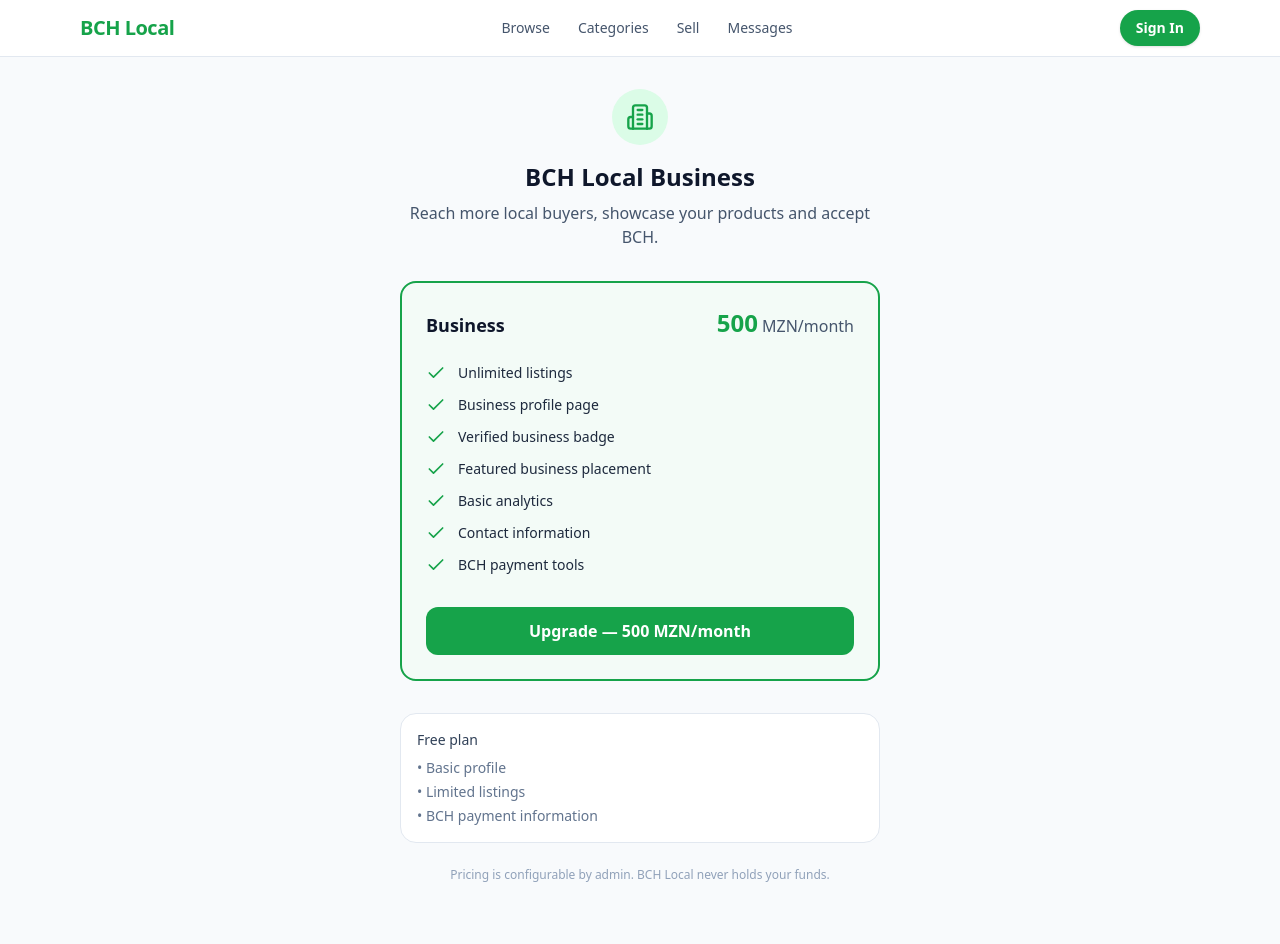
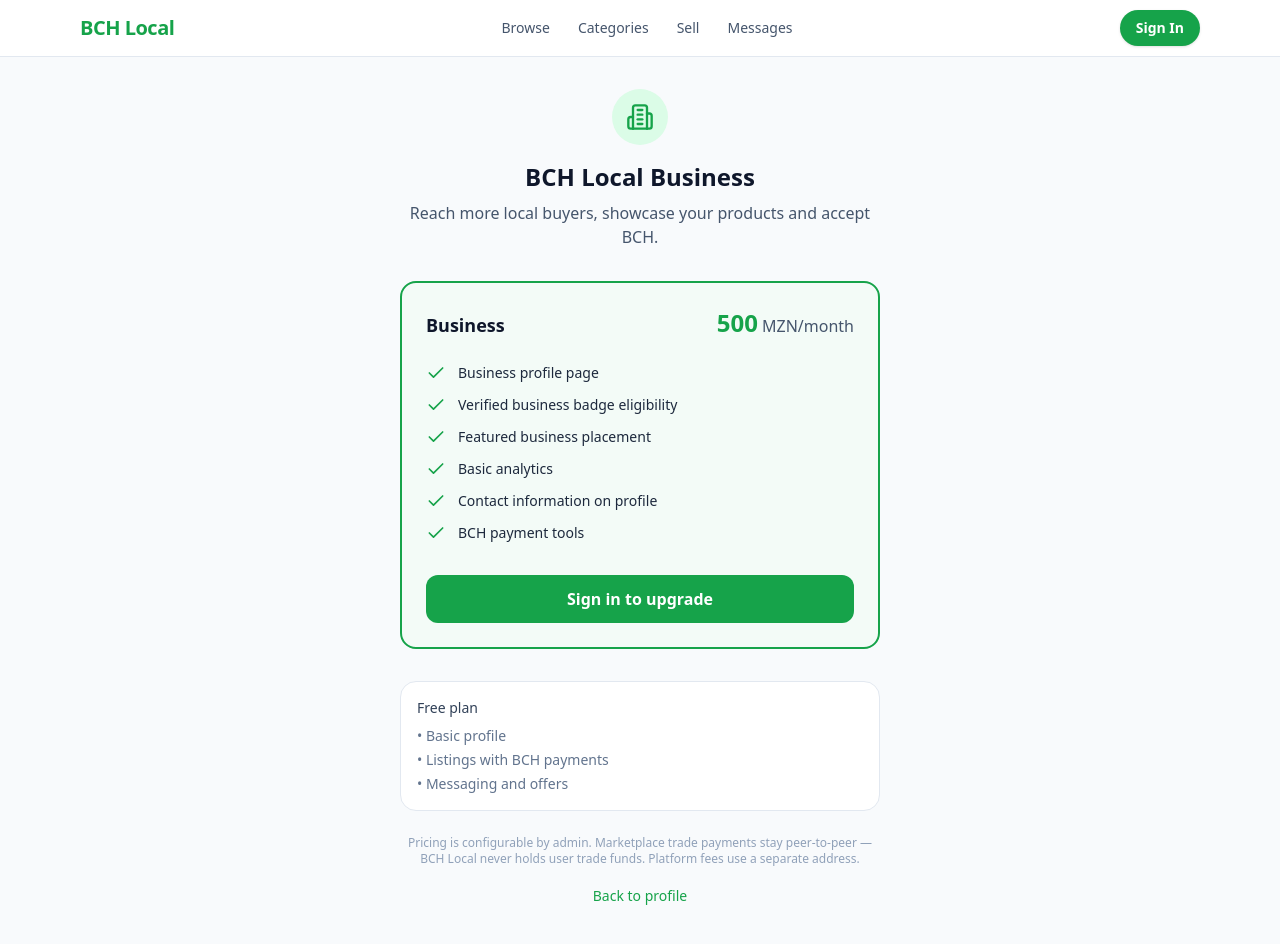
Before and after one commit to alberdioni8406/bchlocal, a Next.js app: page /business in a window 1280 px wide. Shown: the top 944 px of the page. Before the commit the page ends 915 px from the top, so only its background shows below. Built offline with nearby package versions, Linux system fonts and the light colour scheme; no server answers.

Commit message:
Refactor BusinessPage component for better state handling

```diff
--- a/src/app/business/page.tsx
+++ b/src/app/business/page.tsx
@@ -1,38 +1,111 @@
+"use client";
+
+import { useEffect, useState } from "react";
+import { useSession } from "next-auth/react";
 import Link from "next/link";
-import { Building2, Check, Star } from "lucide-react";
+import { useRouter } from "next/navigation";
+import { Building2, Check, Loader2 } from "lucide-react";
 
 export default function BusinessPage() {
+  const { status } = useSession();
+  const router = useRouter();
+  const [priceMzn, setPriceMzn] = useState(500);
+  const [priceBch, setPriceBch] = useState<number | null>(null);
+  const [active, setActive] = useState(false);
+  const [busy, setBusy] = useState(false);
+  const [message, setMessage] = useState("");
+  const [error, setError] = useState("");
+
+  useEffect(() => {
+    if (status !== "authenticated") return;
+    fetch("/api/revenue/business")
+      .then((r) => r.json())
+      .then((d) => {
+        if (d.priceMzn) setPriceMzn(d.priceMzn);
+        if (d.priceBch != null) setPriceBch(d.priceBch);
+        setActive(Boolean(d.active));
+      })
+      .catch(() => {});
+  }, [status]);
+
+  async function upgrade() {
+    setError("");
+    setMessage("");
+    if (status !== "authenticated") {
+      router.push("/auth/signin?callbackUrl=/business");
+      return;
+    }
+    setBusy(true);
+    try {
+      const res = await fetch("/api/revenue/business", { method: "POST" });
+      const data = await res.json();
+      if (!res.ok) {
+        setError(data.error || "Unable to upgrade");
+        return;
+      }
+      if (data.isDemo || data.status === "ACTIVE") {
+        setActive(true);
+        setMessage(data.message || "Business plan activated (demo)");
+        return;
+      }
+      const params = new URLSearchParams({
+        type: "BUSINESS",
+        priceMzn: String(data.priceMzn),
+        priceBch: String(data.priceBch || ""),
+        address: data.bchAddress || "",
+        uri: data.paymentUri || "",
+      });
+      router.push(`/promotions/pay?${params.toString()}`);
+    } catch {
+      setError("Something went wrong");
+    } finally {
+      setBusy(false);
+    }
+  }
+
   return (
-    <div className="max-w-lg mx-auto px-4 py-8">
+    <div className="max-w-lg mx-auto px-4 py-8 pb-24">
       <div className="text-center mb-8">
         <div className="w-14 h-14 rounded-full bg-green-100 flex items-center justify-center mx-auto mb-4">
           <Building2 className="w-7 h-7 text-primary" />
         </div>
-        <h1 className="text-2xl font-bold text-slate-900">
-          BCH Local Business
-        </h1>
+        <h1 className="text-2xl font-bold text-slate-900">BCH Local Business</h1>
         <p className="mt-2 text-slate-600">
           Reach more local buyers, showcase your products and accept BCH.
         </p>
       </div>
 
+      {active && (
+        <div className="mb-6 p-4 rounded-2xl bg-green-50 border border-green-200 text-sm text-green-900">
+          Your business subscription is active.
+        </div>
+      )}
+      {message && (
+        <div className="mb-4 p-3 rounded-xl bg-green-50 text-green-800 text-sm">{message}</div>
+      )}
+      {error && (
+        <div className="mb-4 p-3 rounded-xl bg-red-50 text-red-700 text-sm">{error}</div>
+      )}
+
       <div className="rounded-2xl border-2 border-primary bg-green-50/50 p-6">
         <div className="flex items-baseline justify-between">
           <h2 className="text-lg font-bold text-slate-900">Business</h2>
           <div>
-            <span className="text-2xl font-bold text-primary">500</span>
+            <span className="text-2xl font-bold text-primary">{priceMzn}</span>
             <span className="text-slate-600"> MZN/month</span>
           </div>
         </div>
+        {priceBch != null && priceBch > 0 && (
+          <p className="text-sm text-primary mt-1">≈ {priceBch.toFixed(6)} BCH</p>
+        )}
 
         <ul className="mt-6 space-y-3">
           {[
-            "Unlimited listings",
             "Business profile page",
-            "Verified business badge",
+            "Verified business badge eligibility",
             "Featured business placement",
             "Basic analytics",
-            "Contact information",
+            "Contact information on profile",
             "BCH payment tools",
           ].map((item) => (
             <li key={item} className="flex items-center gap-3 text-sm text-slate-800">
@@ -42,26 +115,43 @@ export default function BusinessPage() {
           ))}
         </ul>
 
-        <Link
-          href="/auth/signin"
-          className="mt-8 flex h-12 items-center justify-center rounded-xl bg-primary text-white font-semibold hover:bg-green-700 transition"
+        <button
+          type="button"
+          disabled={busy || active}
+          onClick={upgrade}
+          className="mt-8 flex w-full h-12 items-center justify-center gap-2 rounded-xl bg-primary text-white font-semibold hover:bg-green-700 transition disabled:opacity-60"
         >
-          Upgrade — 500 MZN/month
-        </Link>
+          {busy ? (
+            <Loader2 className="w-5 h-5 animate-spin" />
+          ) : active ? (
+            "Already active"
+          ) : status === "authenticated" ? (
+            `Upgrade — ${priceMzn} MZN/month`
+          ) : (
+            "Sign in to upgrade"
+          )}
+        </button>
       </div>
 
       <div className="mt-8 p-4 rounded-2xl border border-border bg-white">
         <p className="text-sm font-medium text-slate-700">Free plan</p>
         <ul className="mt-2 space-y-1 text-sm text-slate-500">
           <li>• Basic profile</li>
-          <li>• Limited listings</li>
-          <li>• BCH payment information</li>
+          <li>• Listings with BCH payments</li>
+          <li>• Messaging and offers</li>
         </ul>
       </div>
 
       <p className="mt-6 text-center text-xs text-slate-400">
-        Pricing is configurable by admin. BCH Local never holds your funds.
+        Pricing is configurable by admin. Marketplace trade payments stay peer-to-peer —
+        BCH Local never holds user trade funds. Platform fees use a separate address.
       </p>
+
+      <div className="mt-4 text-center">
+        <Link href="/profile" className="text-sm text-primary font-medium">
+          Back to profile
+        </Link>
+      </div>
     </div>
   );
 }
```
